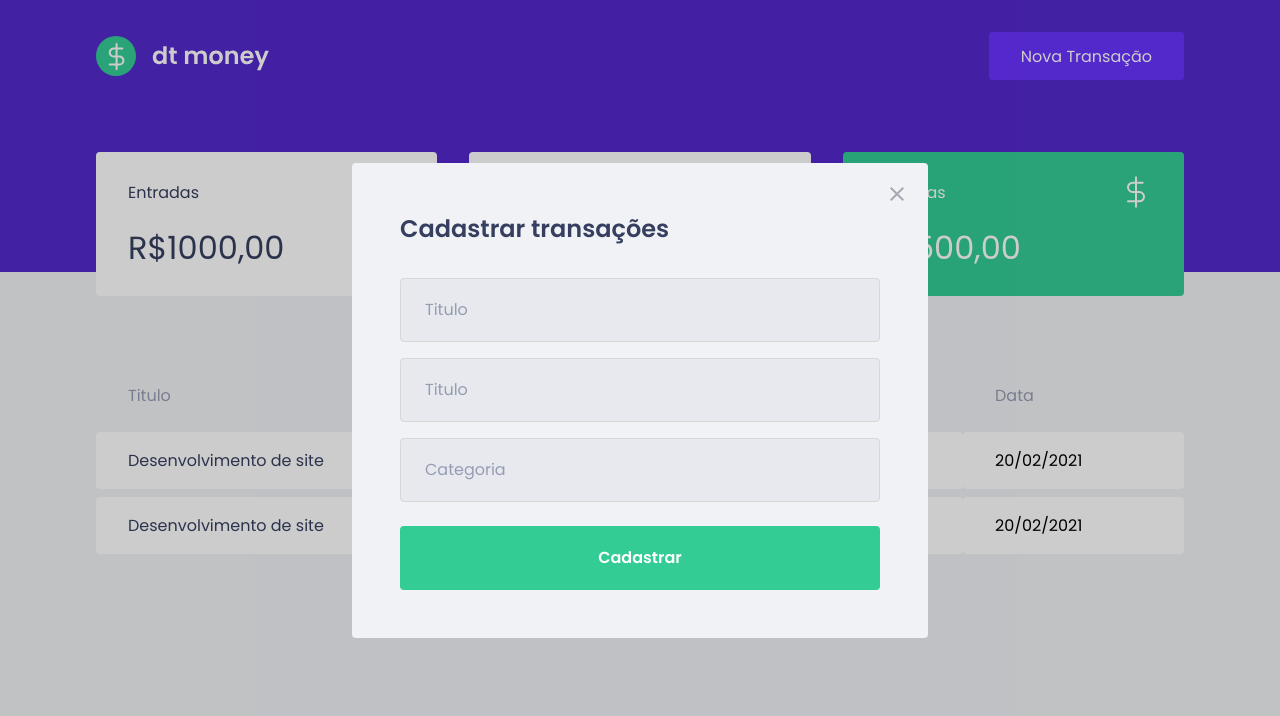
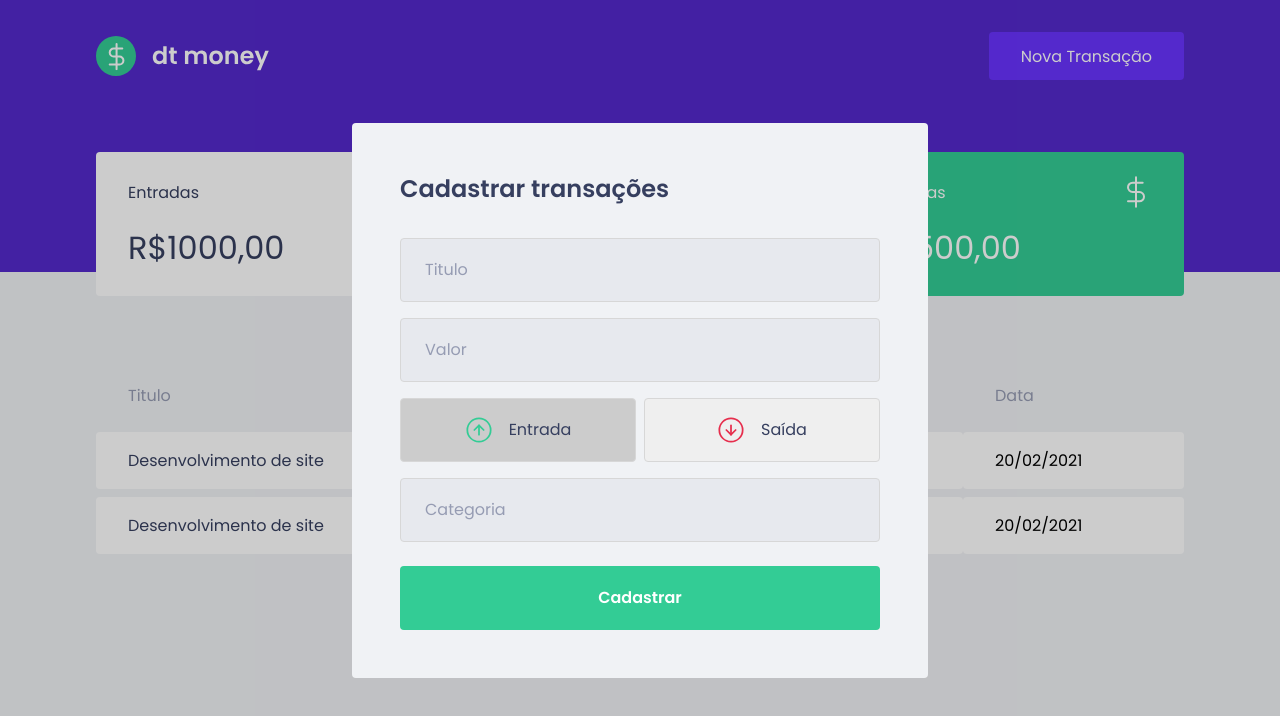
Before and after one commit to rodrigocamargo854/dtmoney-chapter-2-ignite, a React (Create React App) app in the folder dtmoney/: page / in a window 1280 px wide. Both pictures are taken after a click on the button "Nova Transação". Shown: the top 716 px of the page. Built offline with nearby package versions, Linux system fonts and the light colour scheme; no server answers; what miragejs would draw is missing.

Commit message:
Estilização botões Modal

```diff
--- a/dtmoney/package.json
+++ b/dtmoney/package.json
@@ -7,6 +7,7 @@
     "@types/styled-components": "^5.1.9",
     "axios": "^0.21.1",
     "miragejs": "^0.1.41",
+    "polished": "^4.1.3",
     "react": "^17.0.2",
     "react-dom": "^17.0.2",
     "react-modal": "^3.14.2",
--- a/dtmoney/src/components/NewTransationModal/index.tsx
+++ b/dtmoney/src/components/NewTransationModal/index.tsx
@@ -1,6 +1,8 @@
-import React from "react";
+import React, { useState } from "react";
 import Modal from "react-modal";
-import { Container } from "./styles";
+import { Container, TransactionTypeContainer, RadioBox } from "./styles";
+import incomeImg from "../../assets/income.svg";
+import outcomeImg from "../../assets/outcome.svg";
 
 import closeIcon from "../../assets/close.svg";
 
@@ -10,12 +12,12 @@
 interface NewTransactionsModalProps {
   isOpen: boolean;
   onRequestClose: () => void;
+
 }
 
-export function NewTransationModal({
-  isOpen,
-  onRequestClose,
-}: NewTransactionsModalProps) {
+export function NewTransationModal({isOpen,onRequestClose}: NewTransactionsModalProps) {
+  const [type, setType] = useState("deposit");
+
   return (
     <Modal
       //isOpen  = recebe o estado inicial
@@ -25,19 +27,38 @@
       overlayClassName="react-modal-overlay"
       className="react-modal-content"
     >
-     <button
-        type="button"
-        onClick={onRequestClose}
-        className="react-modal-close"
-      >
-        <img src={closeIcon} alt="Fechar modal" />
-      </button>
+
 
       <Container>
         <h2>Cadastrar transações</h2>
         <input placeholder="Titulo" />
-        <input type="number" placeholder="Titulo" />
+
+        <input type="number" placeholder="Valor" />
+
+        <TransactionTypeContainer>
+
+        <RadioBox
+            type="button"
+            isActive={type === "deposit"}
+            onClick={() => {setType("deposit");}}
+          >
+            <img src={incomeImg} alt="Entradas" />
+            <span>Entrada</span>
+          </RadioBox>
+
+          <RadioBox
+            type="button"
+            onClick={() => {setType("withdraw");}}
+            isActive={type === "withdraw"}
+
+          >
+            <img src={outcomeImg} alt="Saída" />
+            <span>Saída</span>
+          </RadioBox>
+
+        </TransactionTypeContainer>
         <input placeholder="Categoria" />
+
         <button type="submit">Cadastrar</button>
       </Container>
     </Modal>
--- a/dtmoney/src/components/NewTransationModal/styles.tsx
+++ b/dtmoney/src/components/NewTransationModal/styles.tsx
@@ -1,4 +1,5 @@
 import styled from "styled-components";
+import { darken } from "polished";
 
 export const Container = styled.form`
   h2 {
@@ -49,3 +50,49 @@
     }
   }
 `;
+
+export const TransactionTypeContainer = styled.div`
+  margin: 1rem 0;
+  display: grid;
+  grid-template-columns: 1fr 1fr;
+  gap: 0.5rem;
+`;
+
+//interface criada para que o botao tenha dois estados com styledcomponents
+interface RadioBoxProps{
+  isActive : boolean;
+}
+
+export const RadioBox = styled.button<RadioBoxProps>`
+
+  height: 4rem;
+  border: 1px solid #d7d7d7;
+  border-radius: 0.25rem;
+
+  // ternario passando uma função para o background do styledcomponents
+  //por meio da props temos acesso a todos as propriedades do escopo
+  //se a props.active == true , muda cor para green , senão fica tranparent
+  background: ${(props) => props.isActive ? '#ccc' : 'tranparent'};
+
+  display: flex;
+  align-items: center;
+  justify-content: center;
+
+  transition: border-color 0.2s;
+  //Utilizando a função do pacote polished
+  &:hover {
+    border-color: ${darken(0.1, "#d7d7d7")};
+  }
+
+  img {
+    width: 28px;
+    height: 28px;
+  }
+
+  span {
+    display: inline-block;
+    margin-left: 1rem;
+    font-size: 1rem;
+    color: var(--text-title);
+  }
+`;
```
Also changed, not shown: 1 other file (tests, documents, lock files or other folders). Lines whose indentation alone changed are shown as unchanged.
